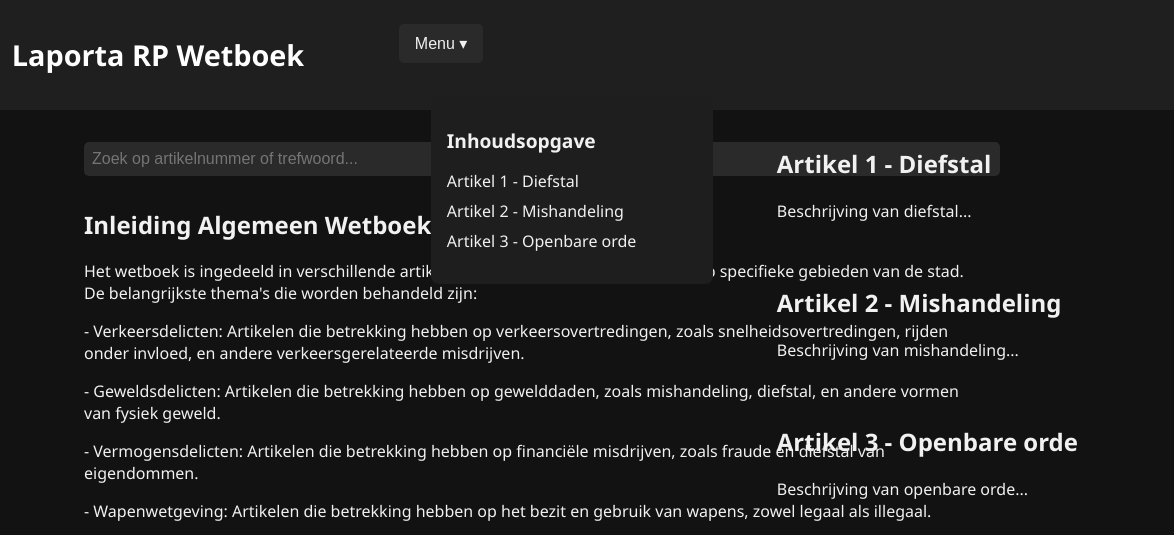
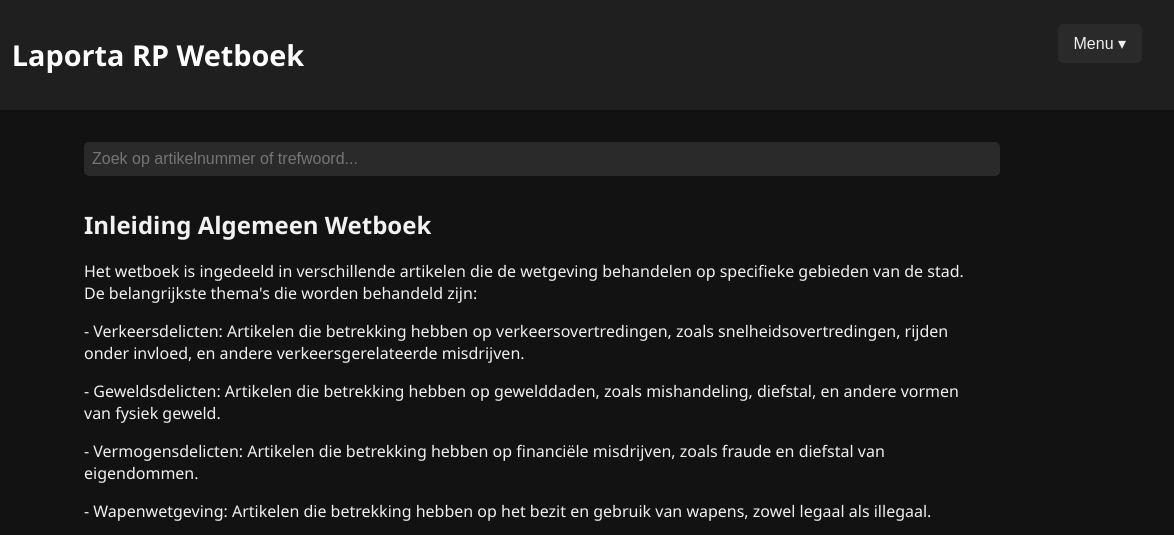
Before and after one commit to LaportaBeheer/Wetboek-Laporta-Roleplay, a plain HTML site: page index.html in a window 1280 px wide. Shown: the top 535 px of the page, 106-1280 px from the left. Drawn offline with Linux system fonts and the light colour scheme.

Commit message:
Update index.html

```diff
--- a/index.html
+++ b/index.html
@@ -197,34 +197,6 @@
     <a href="https://laportaroleplay.nl" target="_blank">Laporta RP APV</a>
     <a href="https://discord.gg/NN6c9bDatA" target="_blank">Laporta RP Discord</a>
   </div>
-              <div class="container">
-  <nav class="inhoudsopgave">
-    <h2>Inhoudsopgave</h2>
-    <ul>
-      <li><a href="#artikel1">Artikel 1 - Diefstal</a></li>
-      <li><a href="#artikel2">Artikel 2 - Mishandeling</a></li>
-      <li><a href="#artikel3">Artikel 3 - Openbare orde</a></li>
-    </ul>
-  </nav>
-
-  <main class="inhoud">
-    <article id="artikel1">
-      <h2>Artikel 1 - Diefstal</h2>
-      <p>Beschrijving van diefstal...</p>
-    </article>
-
-    <article id="artikel2">
-      <h2>Artikel 2 - Mishandeling</h2>
-      <p>Beschrijving van mishandeling...</p>
-    </article>
-
-    <article id="artikel3">
-      <h2>Artikel 3 - Openbare orde</h2>
-      <p>Beschrijving van openbare orde...</p>
-    </article>
-  </main>
-</div>
-            <div>
   </header>
   <main>
     <div class="zoekveld">
```
